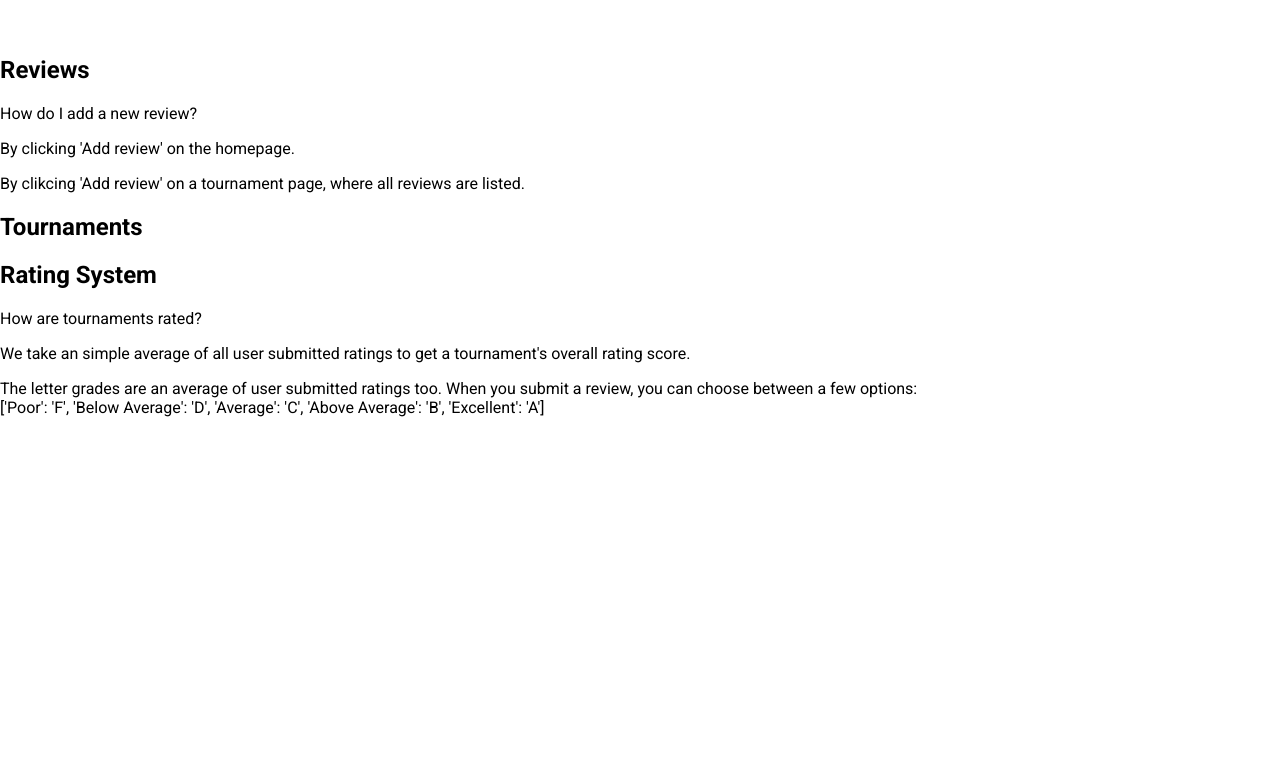
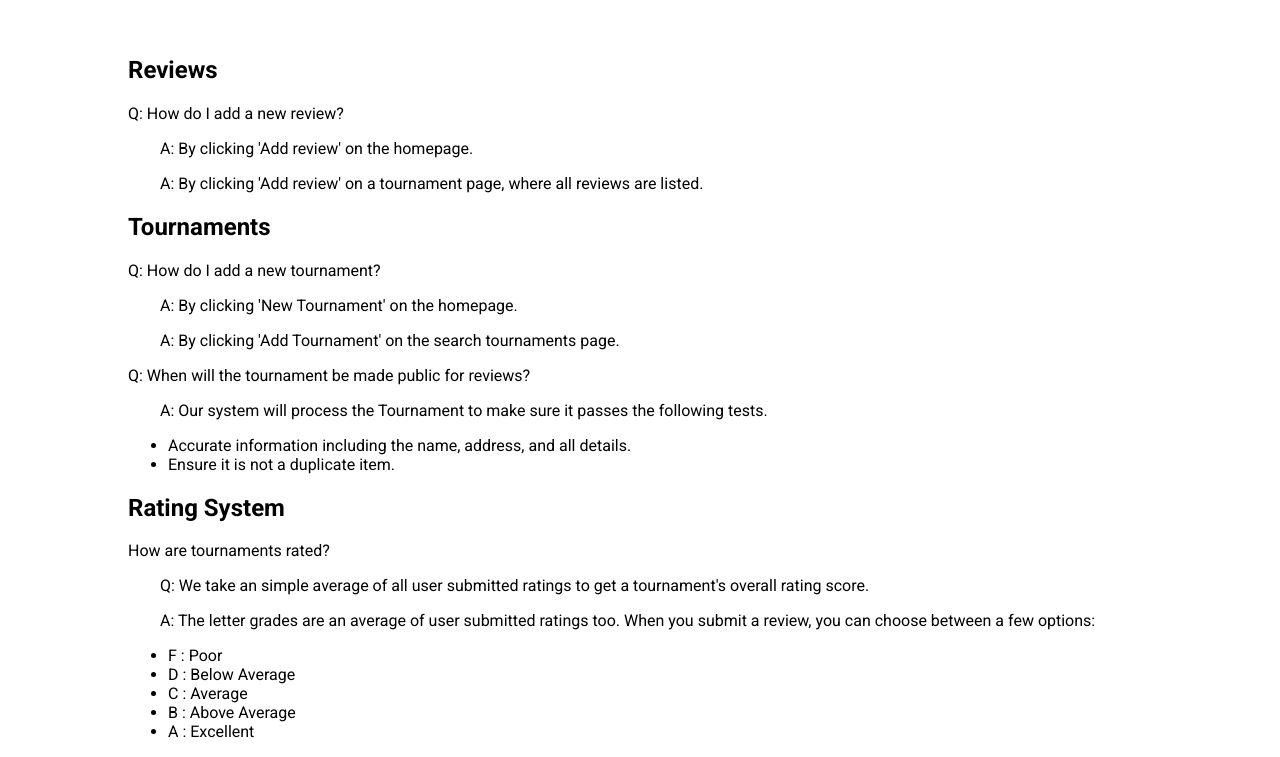
Before and after one commit to reyesjl/hockeyapp, a Django app: page /faq/ in a window 1280 px wide. Shown: the part 84-841 px from the top of the page. Before the commit the page ends 501 px from the top, so only its background shows below. Run offline with Django 5.2, Linux system fonts and the light colour scheme.

Commit message:
add faq page;

```diff
--- a/main/static/css/faq.css
+++ b/main/static/css/faq.css
@@ -1,3 +1,11 @@
 .faq-section {
     padding-top: 120px;
 }
+
+.faq-wrapper {
+    padding: 0 10%;
+}
+
+.answer {
+    padding-left: 2rem;
+}
--- a/main/templates/reviews/faq.html
+++ b/main/templates/reviews/faq.html
@@ -14,18 +14,47 @@
     <div class="faq-wrapper">
         <h1>Reviews</h1>
         <div class="qa-group">
-            <p class="question">How do I add a new review?</p>
+            <p class="question">Q: How do I add a new review?</p>
             <div class="answer-group">
-                <p class="answer">By clicking 'Add review' on the homepage.</p>
-                <p class="answer">By clikcing 'Add review' on a tournament page, where all reviews are listed.</p>
+                <p class="answer">A: By clicking 'Add review' on the homepage.</p>
+                <p class="answer">A: By clicking 'Add review' on a tournament page, where all reviews are listed.</p>
             </div>
+        </div>
         <h1>Tournaments</h1>
+        <div class="qa-group">
+            <p class="question">Q: How do I add a new tournament?</p>
+            <div class="answer-group">
+                <p class="answer">A: By clicking 'New Tournament' on the homepage.</p>
+                <p class="answer">A: By clicking 'Add Tournament' on the search tournaments page.</p>
+            </div>
+            <p class="question">Q: When will the tournament be made public for reviews?</p>
+            <div class="answer-group">
+                <p class="answer">A: Our system will process the Tournament to make sure it passes the following tests.</p>
+                <p class="answer">
+                    <ul>
+                        <li>Accurate information including the name, address, and all details.</li>
+                        <li>Ensure it is not a duplicate item.</li>
+                    </ul>
+                </p>
+            </div>
+        </div>
         <h1>Rating System</h1>
-        <p class="question">How are tournaments rated?</p>
+        <div class="qa-group">
+            <p class="question">How are tournaments rated?</p>
             <div class="answer-group">
-                <p class="answer">We take an simple average of all user submitted ratings to get a tournament's overall rating score.</p>
-                <p class="answer">The letter grades are an average of user submitted ratings too. When you submit a review, you can choose between a few options: <br />['Poor': 'F', 'Below Average': 'D', 'Average': 'C', 'Above Average': 'B', 'Excellent': 'A']</p>
+                <p class="answer">Q: We take an simple average of all user submitted ratings to get a tournament's overall rating score.</p>
+                <p class="answer">A: The letter grades are an average of user submitted ratings too. When you submit a review, you can choose between a few options:</p>
+                <p class="answer">
+                    <ul>
+                        <li>F : Poor</li>
+                        <li>D : Below Average</li>
+                        <li>C : Average</li>
+                        <li>B : Above Average</li>
+                        <li>A : Excellent</li>
+                    </ul>
+                </p>
             </div>
+        </div>
     </div>
 </section>
 {% endblock %}
```
